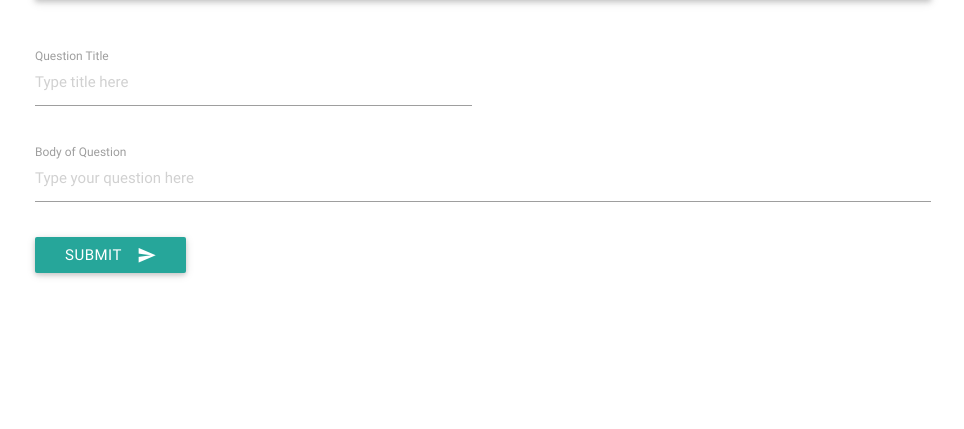
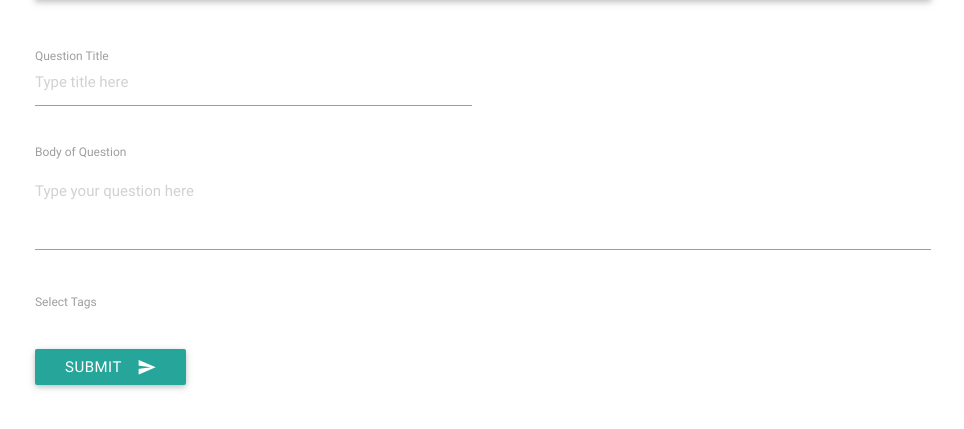
Before and after one commit to zseaborn63/Q_and_A, a Django app: page /create_question/ in a window 1280 px wide. Shown: the part 87-516 px from the top of the page, without its empty margins (157-1121 px from the left). Run offline with Django 3.2, Linux system fonts and the light colour scheme; the visitor is signed in with stand-in values (Sample User, id 1); data that the repository does not hold is empty; some libraries are stand-ins or nearby versions.

Commit message:
Question creation with tags works

```diff
--- a/Overflow/Q_and_A/models.py
+++ b/Overflow/Q_and_A/models.py
@@ -27,6 +27,9 @@ class Question(Model):
     tags = models.ManyToManyField('Tag', blank=True)
     created = models.DateTimeField(auto_now_add=True)
 
+    def __str__(self):
+        return self.title
+
 
 class Answer(Model):
     question_answered = models.ForeignKey(Question)
@@ -34,10 +37,16 @@ class Answer(Model):
     body = models.TextField()
     created = models.DateTimeField(auto_now_add=True)
 
+    def __str__(self):
+        return self.question_answered_title
+
 
 class Tag(Model):
     title = models.CharField(max_length=25)
     description = models.TextField(blank=True)
+
+    def __str__(self):
+        return self.title
 
 
 class Vote(Model):
--- a/Overflow/Q_and_A/templates/questioncreation.html
+++ b/Overflow/Q_and_A/templates/questioncreation.html
@@ -11,21 +11,37 @@
         {% csrf_token %}
       <div class="row">
         <div class="input-field col s6">
-          <input placeholder="Type title here" id="title" name="title" type="text" class="validate">
-          <label for="title">Question Title</label>
+          <input placeholder="Type title here" id="title" name="title" type="text" class="validate" length="200">
+          <label class="active" for="title">Question Title</label>
         </div>
         <div class="col s6">
         </div>
       </div>
       <div class="row">
         <div class="input-field col s12">
-          <input placeholder="Type your question here" id="body" name="body" type="text" class="validate">
-          <label for="body">Body of Question</label>
+          <textarea placeholder="Type your question here" id="body" name="body" class="materialize-textarea"></textarea>
+          <label class="active" for="body">Body of Question</label>
         </div>
       </div>
+      <div class="row">
+        <div class="input-field col s12">
+          <label class="active">Select Tags</label>
+
+            {% for tag in tags %}
+                <div>
+                <input type="checkbox" name="tags" id="option{{ tag.id }}" value={{ tag }} />
+                <label for="option{{ tag.id }}">{{ tag }}</label>
+                </div>
+            {% endfor %}
+
+        </div>
+      </div>
+      <br>
+      <div>
         <button class="btn waves-effect waves-light" type="submit" name="action">Submit
         <i class="material-icons right">send</i>
         </button>
+      </div>
     </form>
   </div>
 
--- a/Overflow/Q_and_A/views.py
+++ b/Overflow/Q_and_A/views.py
@@ -1,13 +1,13 @@
 from django.contrib.auth.forms import UserCreationForm
 from django.contrib.auth.models import User
 from django.core.urlresolvers import reverse
-from django.http import HttpResponseRedirect
+from django.http import HttpResponseRedirect, QueryDict
 from django.shortcuts import render
 
 # Create your views here.
 
 from django.views.generic import TemplateView, CreateView, ListView, DetailView, View
-from Q_and_A.models import Question, Answer
+from Q_and_A.models import Question, Answer, Tag
 
 
 class WelcomeView(TemplateView):
@@ -23,12 +23,14 @@ class UserCreate(CreateView):
 class QuestionListView(ListView):
     model = Question
 
+
 class QuestionDetailView(DetailView):
     model = Question
 
     def get_queryset(self):
         question_id = self.kwargs.get("pk")
         return self.model.objects.filter(id=question_id)
+
 
 class CreateQuestionView(CreateView):
     model = Question
@@ -45,14 +47,25 @@ class QuestionCreation(TemplateView):
 
     template_name = 'questioncreation.html'
 
+    def get_context_data(self, **kwargs):
+        context = super(QuestionCreation, self).get_context_data(**kwargs)
+        context['tags'] = Tag.objects.all()
+        return context
+
 
 class MakeQuestion(View):
 
     def post(self, request):
         title = request.POST.get('title')
         body = request.POST.get('body')
-        Question.objects.create(asker=request.user, title=title, body=body)
+        tags = request.POST.getlist('tags')
+        print(tags)
+        question = Question.objects.create(asker=request.user, title=title, body=body)
+        for tag in tags:
+            question.tags.add(tag)
+        question.save()
         return HttpResponseRedirect(reverse('welcome'))
+
 
 class CreateAnswerView(CreateView):
     model = Answer
```
